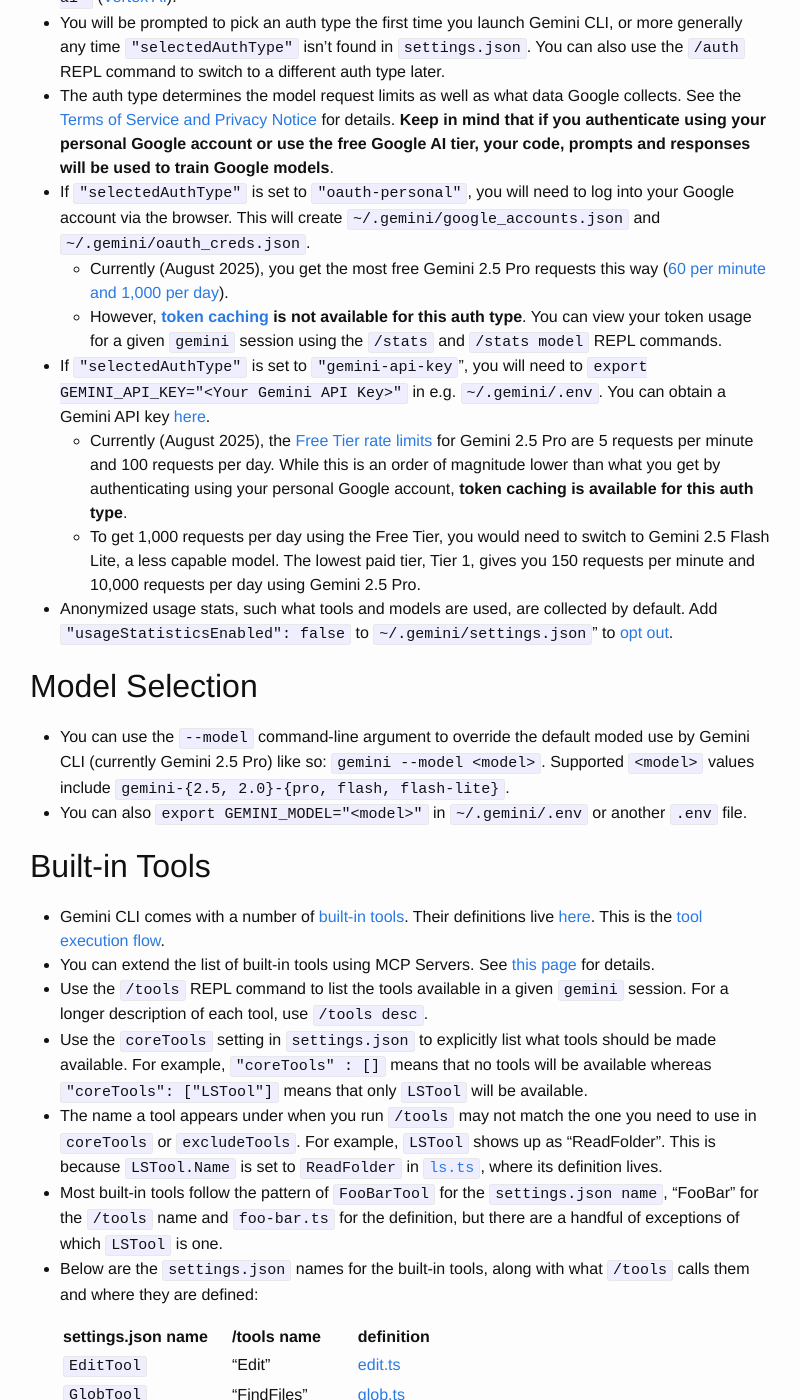
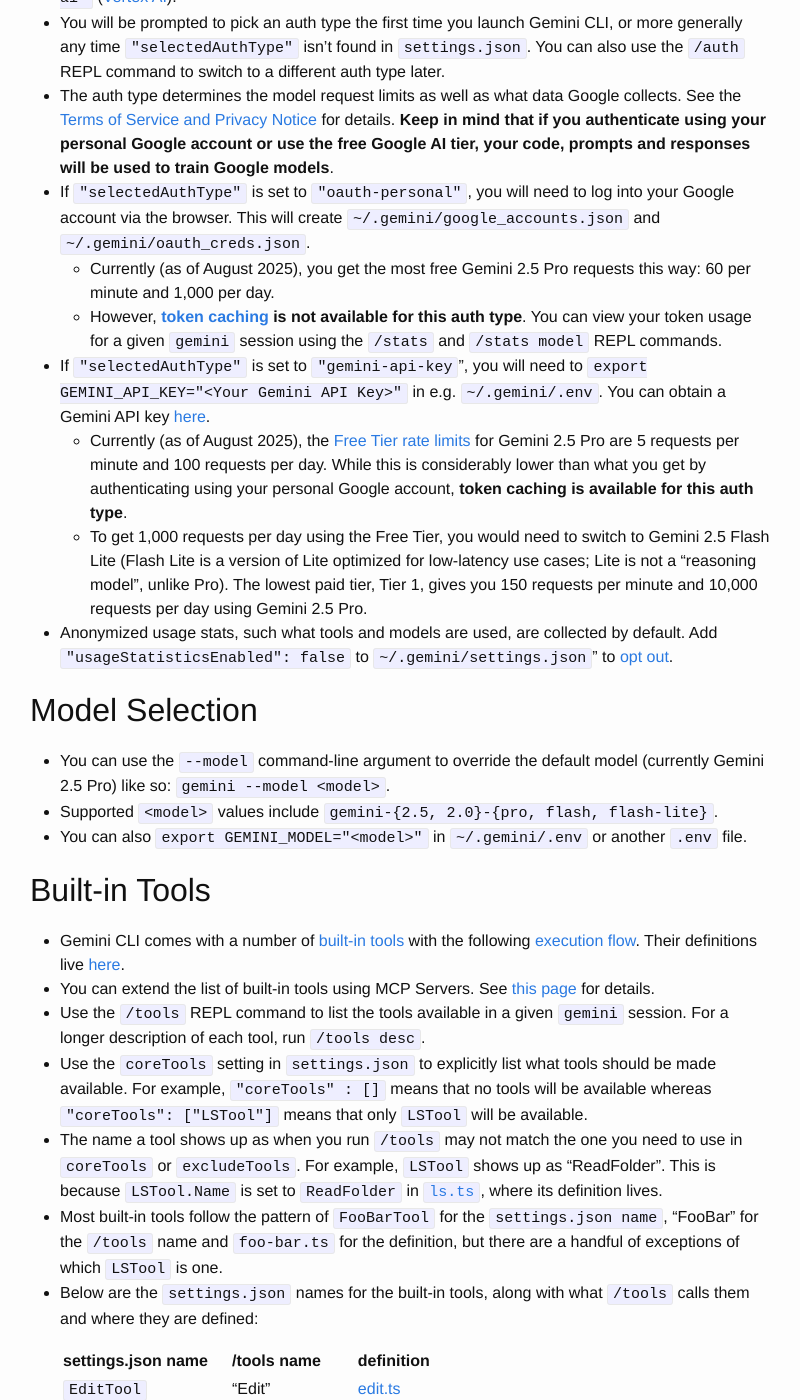
Before and after one commit to vglazer/vglazer.github.io, a Jekyll site: the page built from _posts/2025-07-22-gemini-cli-notes.md, in a window 1280 px wide and 1400 px high, scrolled down 1025 px. Shown: the whole window, without its empty margins (240-1040 px from the left). Built offline with Jekyll 4.4.1, drawn with Linux system fonts in a browser that asks for light colours; nearby versions of some CDN libraries.

Commit message:
Latest draft

```diff
--- a/_posts/2025-07-22-gemini-cli-notes.md
+++ b/_posts/2025-07-22-gemini-cli-notes.md
@@ -30,23 +30,24 @@ categories: ai agents llms productiviy devtools osx gemini gemini-cli google
 - You will be prompted to pick an auth type the first time you launch Gemini CLI, or more generally any time `"selectedAuthType"` isn't found in `settings.json`. You can also use the `/auth` REPL command to switch to a different auth type later.
 - The auth type determines the model request limits as well as what data Google collects. See the [Terms of Service and Privacy Notice](https://github.com/google-gemini/gemini-cli/blob/main/docs/tos-privacy.md) for details. **Keep in mind that if you authenticate using your personal Google account or use the free Google AI tier, your code, prompts and responses will be used to train Google models**.
 - If `"selectedAuthType"` is set to `"oauth-personal"`, you will need to log into your Google account via the browser. This will create `~/.gemini/google_accounts.json` and `~/.gemini/oauth_creds.json`.
-  - Currently (August 2025), you get the most free Gemini 2.5 Pro requests this way ([60 per minute and 1,000 per day](https://github.com/google-gemini/gemini-cli?tab=readme-ov-file#common-configuration-steps)).
+  - Currently (as of August 2025), you get the most free Gemini 2.5 Pro requests this way: 60 per minute and 1,000 per day.
   - However, **[token caching](https://github.com/google-gemini/gemini-cli/blob/main/docs/cli/token-caching.md) is not available for this auth type**. You can view your token usage for a given `gemini` session using the `/stats` and `/stats model` REPL commands.
 - If `"selectedAuthType"` is set to `"gemini-api-key`", you will need to `export GEMINI_API_KEY="<Your Gemini API Key>"` in e.g. `~/.gemini/.env`. You can obtain a Gemini API key [here](https://aistudio.google.com/apikey).
-  - Currently (August 2025), the [Free Tier rate limits](https://ai.google.dev/gemini-api/docs/rate-limits#free-tier) for Gemini 2.5 Pro are 5 requests per minute and 100 requests per day. While this is an order of magnitude lower than what you get by authenticating using your personal Google account, **token caching is available for this auth type**.
-  - To get 1,000 requests per day using the Free Tier, you would need to switch to Gemini 2.5 Flash Lite, a less capable model. The lowest paid tier, Tier 1, gives you 150 requests per minute and 10,000 requests per day using Gemini 2.5 Pro.
+  - Currently (as of August 2025), the [Free Tier rate limits](https://ai.google.dev/gemini-api/docs/rate-limits#free-tier) for Gemini 2.5 Pro are 5 requests per minute and 100 requests per day. While this is considerably lower than what you get by authenticating using your personal Google account, **token caching is available for this auth type**.
+  - To get 1,000 requests per day using the Free Tier, you would need to switch to Gemini 2.5 Flash Lite (Flash Lite is a version of Lite optimized for low-latency use cases; Lite is not a "reasoning model", unlike Pro). The lowest paid tier, Tier 1, gives you 150 requests per minute and 10,000 requests per day using Gemini 2.5 Pro.
 - Anonymized usage stats, such what tools and models are used, are collected by default. Add `"usageStatisticsEnabled": false` to `~/.gemini/settings.json`" to [opt out](https://github.com/google-gemini/gemini-cli/blob/main/docs/cli/configuration.md#usage-statistics).
 
 ## Model Selection
-- You can use the `--model` command-line argument to override the default moded use by Gemini CLI (currently Gemini 2.5 Pro) like so: `gemini --model <model>`. Supported `<model>` values include `gemini-{2.5, 2.0}-{pro, flash, flash-lite}`.
+- You can use the `--model` command-line argument to override the default model (currently Gemini 2.5 Pro) like so: `gemini --model <model>`.
+- Supported `<model>` values include `gemini-{2.5, 2.0}-{pro, flash, flash-lite}`.
 - You can also `export GEMINI_MODEL="<model>"` in `~/.gemini/.env` or another `.env` file.
 
 ## Built-in Tools
-- Gemini CLI comes with a number of [built-in tools](https://github.com/google-gemini/gemini-cli/blob/main/docs/core/tools-api.md#built-in-tools). Their definitions live [here](https://github.com/google-gemini/gemini-cli/tree/main/packages/core/src/tools). This is the [tool execution flow](https://github.com/google-gemini/gemini-cli/blob/main/docs/core/tools-api.md#tool-execution-flow).
+- Gemini CLI comes with a number of [built-in tools](https://github.com/google-gemini/gemini-cli/blob/main/docs/core/tools-api.md#built-in-tools) with the following [execution flow](https://github.com/google-gemini/gemini-cli/blob/main/docs/core/tools-api.md#tool-execution-flow). Their definitions live [here](https://github.com/google-gemini/gemini-cli/tree/main/packages/core/src/tools).
 - You can extend the list of built-in tools using MCP Servers. See [this page](https://github.com/google-gemini/gemini-cli/blob/main/docs/tools/mcp-server.md) for details.
-- Use the `/tools` REPL command to list the tools available in a given `gemini` session. For a longer description of each tool, use `/tools desc`.
+- Use the `/tools` REPL command to list the tools available in a given `gemini` session. For a longer description of each tool, run `/tools desc`.
 - Use the `coreTools` setting in `settings.json` to explicitly list what tools should be made available. For example, `"coreTools" : []` means that no tools will be available whereas `"coreTools": ["LSTool"]` means that only `LSTool` will be available.
-- The name a tool appears under when you run `/tools` may not match the one you need to use in `coreTools` or `excludeTools`. For example, `LSTool` shows up as "ReadFolder". This is because `LSTool.Name` is set to `ReadFolder` in [`ls.ts`](https://github.com/google-gemini/gemini-cli/blob/main/packages/core/src/tools/ls.ts), where its definition lives.
+- The name a tool shows up as when you run `/tools` may not match the one you need to use in `coreTools` or `excludeTools`. For example, `LSTool` shows up as "ReadFolder". This is because `LSTool.Name` is set to `ReadFolder` in [`ls.ts`](https://github.com/google-gemini/gemini-cli/blob/main/packages/core/src/tools/ls.ts), where its definition lives.
 - Most built-in tools follow the pattern of `FooBarTool` for the `settings.json name`, “FooBar” for the `/tools` name and `foo-bar.ts` for the definition, but there are a handful of exceptions of which `LSTool` is one.
 - Below are the `settings.json` names for the built-in tools, along with what `/tools` calls them and where they are defined:
 
```
